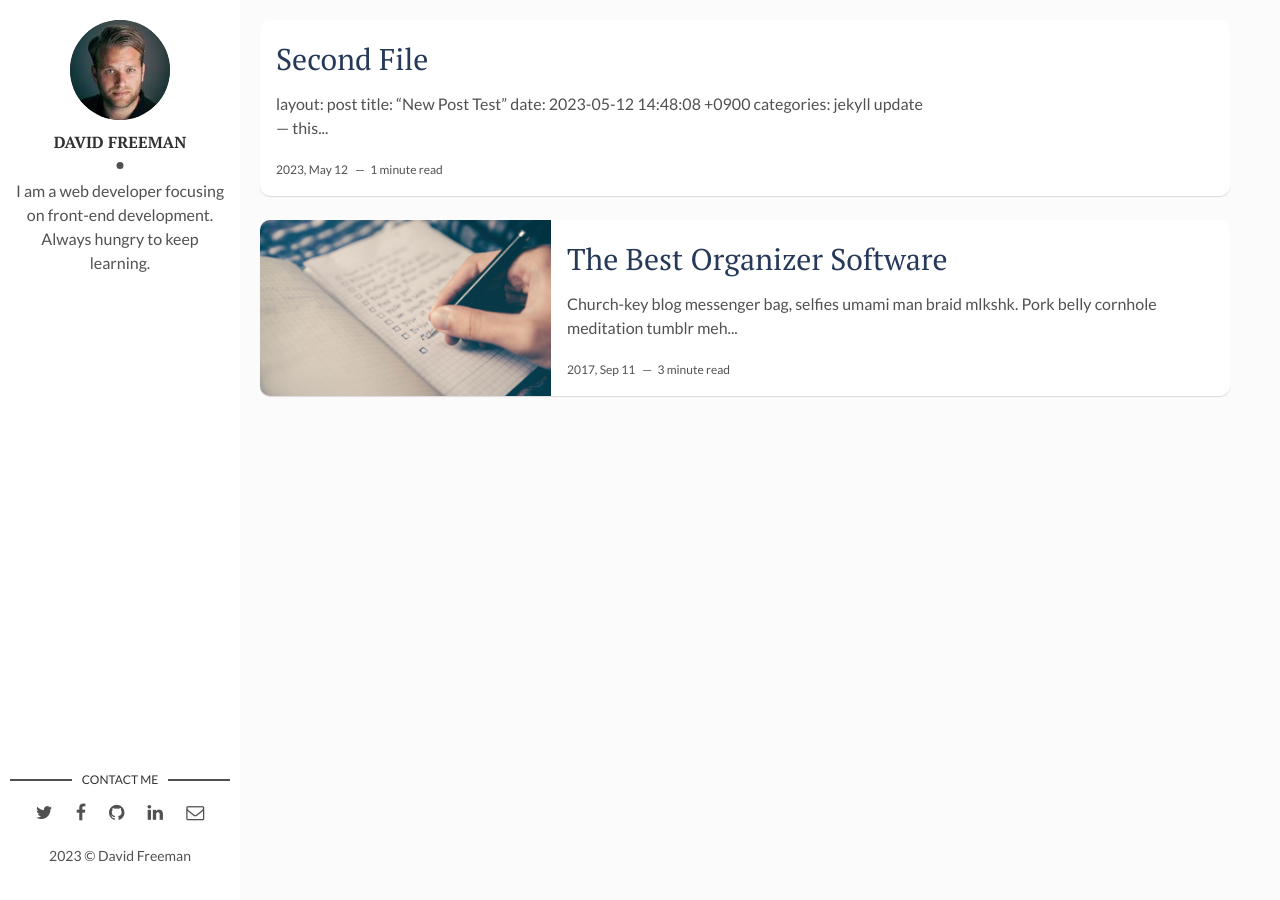
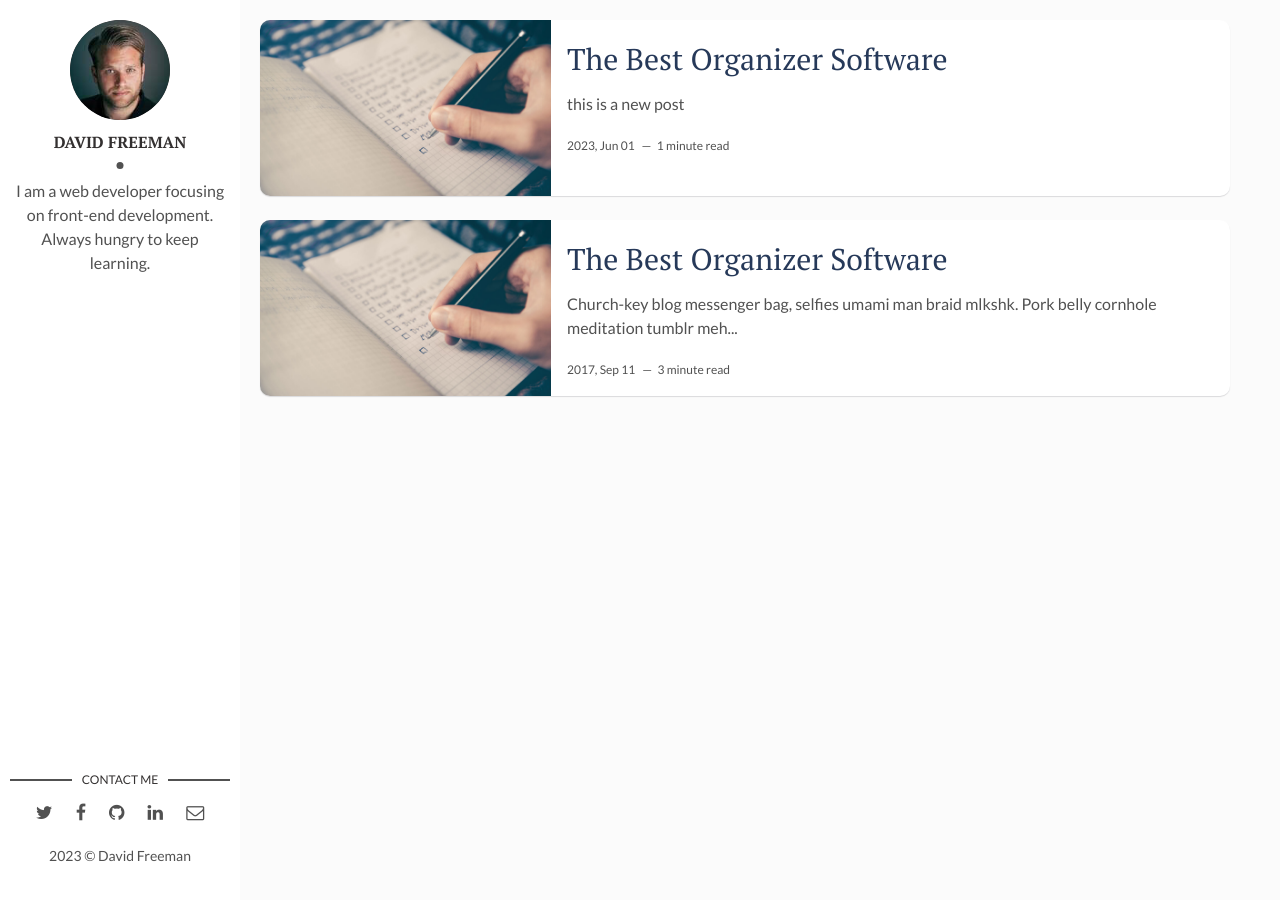
Before and after one commit to panorama713/gitblog_hello3, a Jekyll site: the page built from index.html, in a window 1280 px wide. Built offline with Jekyll 4.4.1, drawn with Linux system fonts in a browser that asks for light colours; the list of posts is cut into pages by our own code.

Commit message:
Update 2023-06-01-second-file.markdown

```diff
--- a/_posts/2023-05-12-second-file.markdown
+++ b/_posts/2023-05-12-second-file.markdown
@@ -1,6 +1,9 @@
+---
 layout: post
-title:  "New Post Test"
-date:   2023-05-12 14:48:08 +0900
-categories: jekyll update
+title: The Best Organizer Software
+date: 2023-06-01 16:28:00 +0300
+description: You’ll find this post in your `_posts` directory. Go ahead and edit it and re-build the site to see your changes. # Add post description (optional)
+img: software.jpg # Add image post (optional)
+tags: [Productivity, Software] # add tag
 ---
 this is a new post
```
